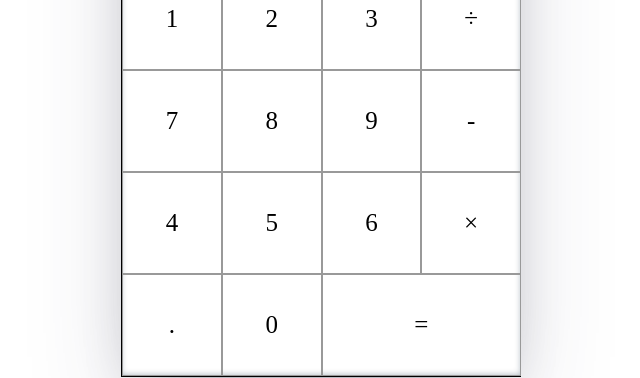
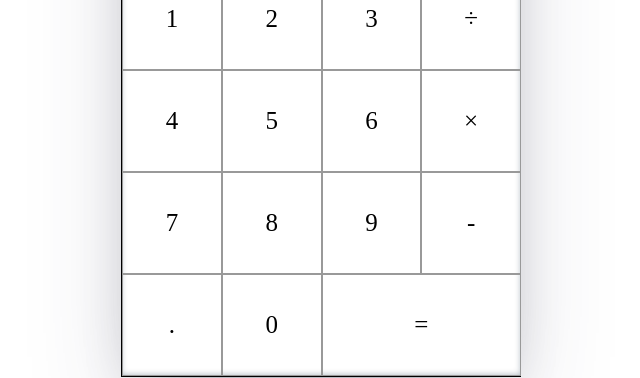
Before and after one commit to Ntobe99/calculator-nonto, a plain HTML site: page index.html in a window 1280 px wide. Shown: the part 316-694 px from the top of the page, 319-959 px from the left. Drawn offline with Linux system fonts and the light colour scheme.

Commit message:
Update index.html

```diff
--- a/index.html
+++ b/index.html
@@ -20,14 +20,14 @@
                <div class="btn"  onclick="handleClick(2)">2</div>
                <div class="btn" onclick="handleClick(3)">3</div>
                <div class="btn" onclick="handleClick('/')">&divide;</div>
-                <div class="btn" onclick="handleClick(7)">7</div>
-                <div class="btn" onclick="handleClick(8)">8</div>
-                <div class="btn" onclick="handlClick(9)">9</div>
-                <div class="btn" onclick="handleClick('-')">-</div>
                 <div class="btn" onclick="handleClick(4)">4</div>
                 <div class="btn" onclick="handleClick(5)">5</div>
                 <div class="btn" onclick="handleClick(6)">6</div>
                 <div class="btn" onclick="handleClick('x')">&times;</div>
+               <div class="btn" onclick="handleClick(7)">7</div>
+                <div class="btn" onclick="handleClick(8)">8</div>
+                <div class="btn" onclick="handleClick(9)">9</div>
+                <div class="btn" onclick="handleClick('-')">-</div>
                 <div class="btn" onclick="handleClick('.')">.</div>
                 <div class="btn" onclick="handleClick(0)">0</div>
                 <div class="btn-span" id="equal" onclick="equalEval()">=</div>
```
